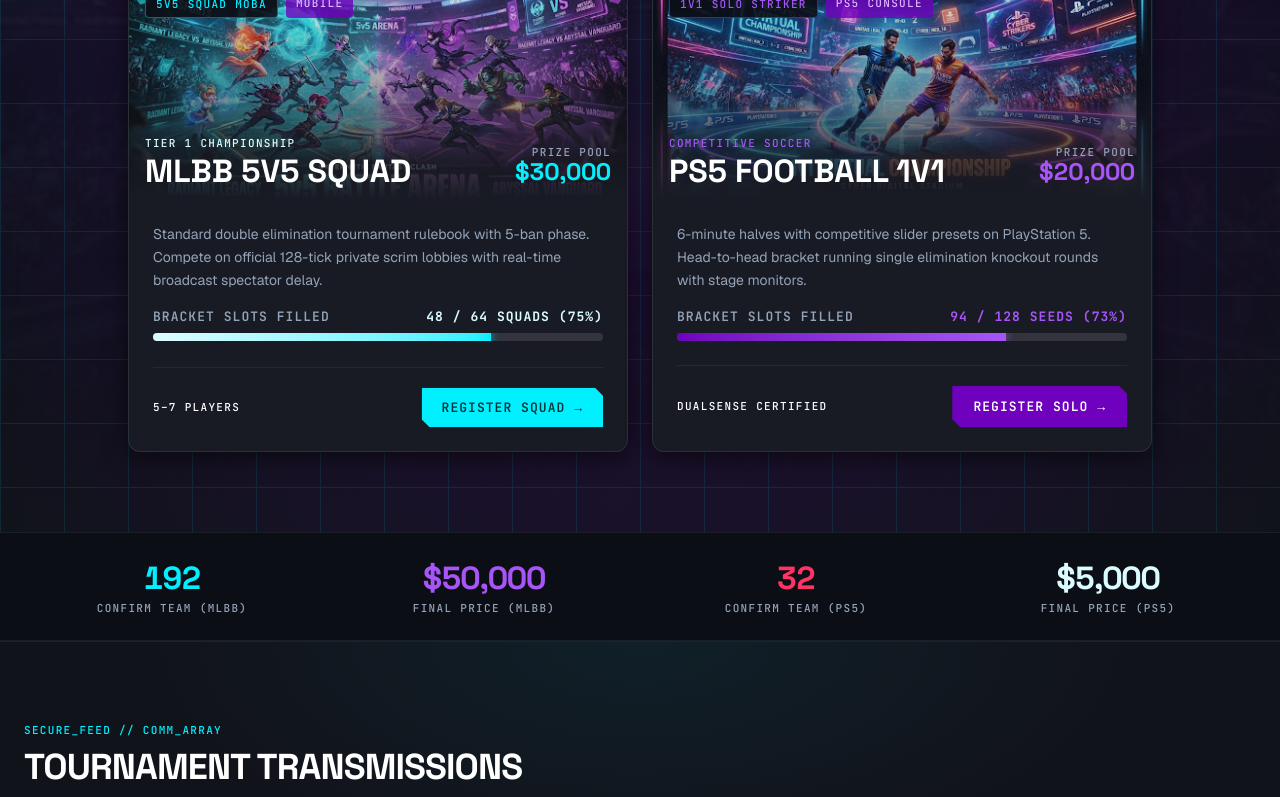
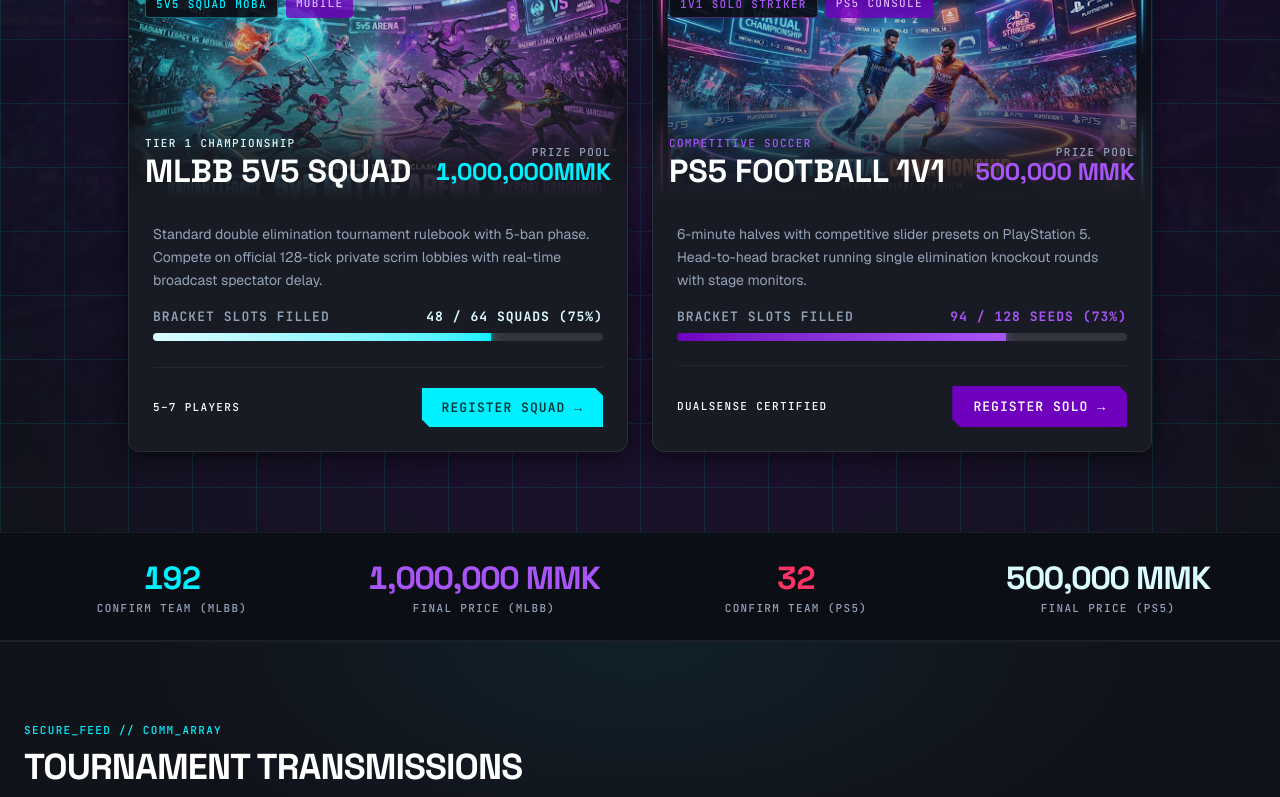
Before and after one commit to TripleKay/yfd_esports_web, a React (Vite) app: page / in a window 1280 px wide. Shown: the part 610-1407 px from the top of the page. Built offline with nearby package versions, Linux system fonts and the light colour scheme; no server answers.

Commit message:
Update home prize amounts to MMK.
Show MLBB and PS5 final prices and division prize pools in Myanmar Kyat on the home page.

Co-authored-by: Cursor <cursoragent@cursor.com>

```diff
--- a/src/data/demo.ts
+++ b/src/data/demo.ts
@@ -26,9 +26,9 @@ export const NAV_LINKS = [
 
 export const STATS = [
   { label: 'Confirm team (MLBB)', value: '192', tone: 'cyan' as const },
-  { label: 'Final Price (MLBB)', value: '$50,000', tone: 'violet' as const },
+  { label: 'Final Price (MLBB)', value: '1,000,000 MMK', tone: 'violet' as const },
   { label: 'Confirm team (PS5)', value: '32', tone: 'critical' as const },
-  { label: 'Final Price (PS5)', value: '$5,000', tone: 'primary' as const },
+  { label: 'Final Price (PS5)', value: '500,000 MMK', tone: 'primary' as const },
 ]
 
 export const DIVISIONS: TournamentDivision[] = [
@@ -38,7 +38,7 @@ export const DIVISIONS: TournamentDivision[] = [
     subtitle: '5v5 SQUAD MOBA',
     badge: 'MOBILE',
     tierLabel: 'TIER 1 CHAMPIONSHIP',
-    prizePool: '$30,000',
+    prizePool: '1,000,000MMK',
     slotsFilled: 48,
     slotsTotal: 64,
     slotsUnit: 'SQUADS',
@@ -53,7 +53,7 @@ export const DIVISIONS: TournamentDivision[] = [
     subtitle: '1v1 SOLO STRIKER',
     badge: 'PS5 CONSOLE',
     tierLabel: 'COMPETITIVE SOCCER',
-    prizePool: '$20,000',
+    prizePool: '500,000 MMK',
     slotsFilled: 94,
     slotsTotal: 128,
     slotsUnit: 'SEEDS',
```
